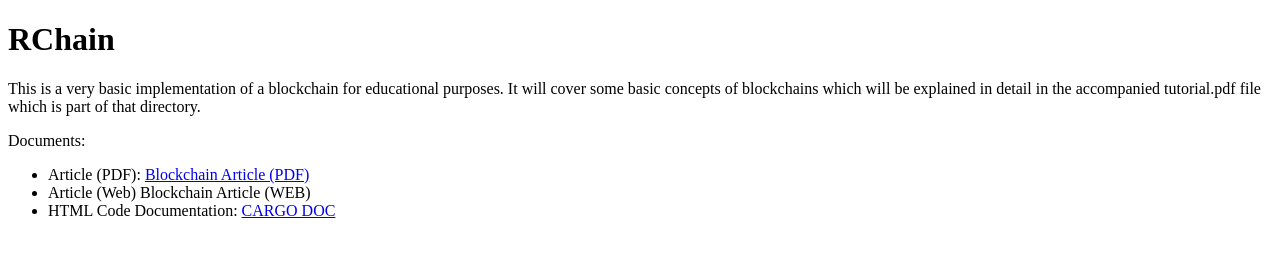
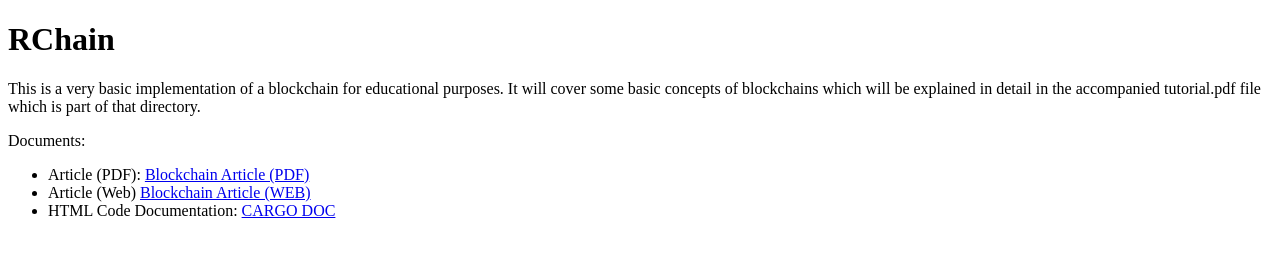
Before and after one commit to Mereep/rchain, a plain HTML site: page docs/index.html in a window 1280 px wide. Drawn offline with Linux system fonts and the light colour scheme.

Commit message:
Updated readme fix

```diff
--- a/docs/index.html
+++ b/docs/index.html
@@ -16,7 +16,7 @@ Documents:
 </p>
 <ul>
     <li>Article (PDF): <a href="https://github.com/Mereep/rchain/raw/gh-pages/Blockchain%20Article.pdf">Blockchain Article (PDF)</a></li>
-    <li>Article (Web) <a href="https://mereep.github.io/rchain/article/Blockchain Article.htm"></a>Blockchain Article (WEB)</li>
+    <li>Article (Web) <a href="https://mereep.github.io/rchain/article/Blockchain Article.htm">Blockchain Article (WEB)</a></li>
     <li>HTML Code Documentation: <a href="https://mereep.github.io/rchain/doc/rchain_v1/index.html">CARGO DOC</a>
 </ul>
 
```
